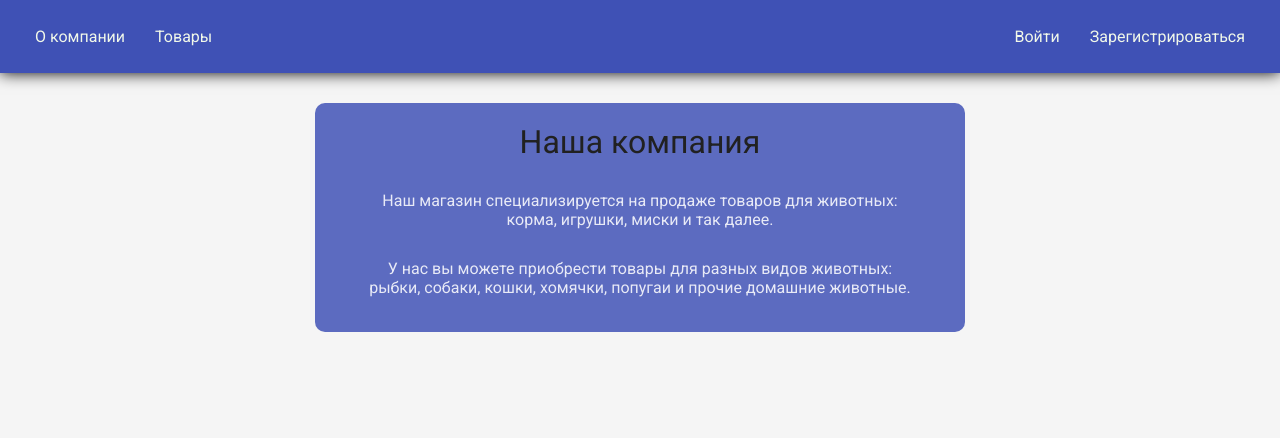
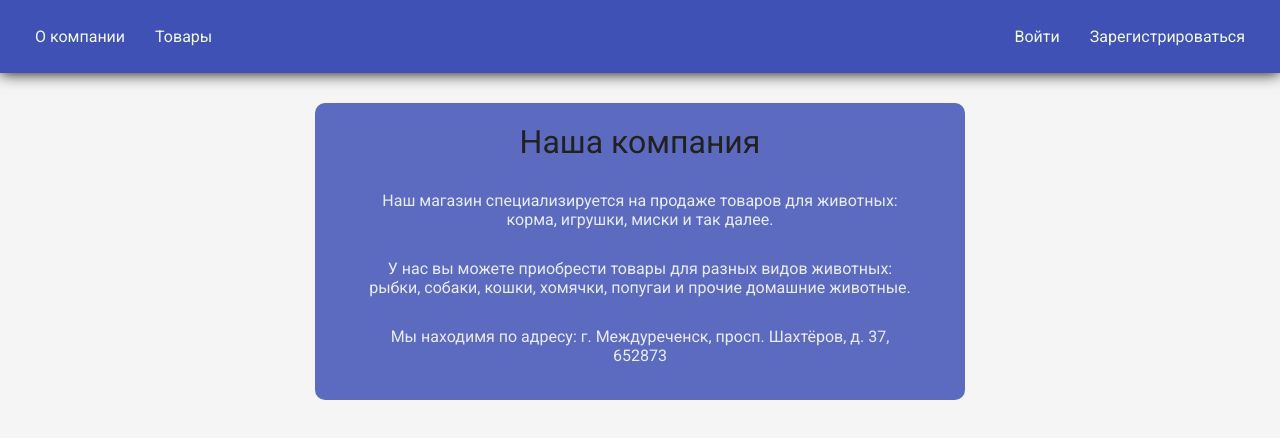
Before and after one commit to Async-Reaper/Zooshop-react, a React (Create React App) app: page / in a window 1280 px wide. Shown: the top 438 px of the page. Built offline with nearby package versions, Linux system fonts and the light colour scheme; no server answers.

Commit message:
adding info for company

```diff
--- a/src/components/Cart/Cart.tsx
+++ b/src/components/Cart/Cart.tsx
@@ -1,4 +1,3 @@
-import { Button } from '@mui/material'
 import React, { FC, memo } from 'react'
 import { useTypedDispatch } from '../../hooks/useTypedDispatch'
 import { useTypedSelector } from '../../hooks/useTypedSelector'
--- a/src/components/Info/InfoContent.tsx
+++ b/src/components/Info/InfoContent.tsx
@@ -11,6 +11,9 @@ export const InfoContent: FC = () => {
             <p className={cl.InfoCompanyText}>
                 У нас вы можете приобрести товары для разных видов животных: рыбки, собаки, кошки, хомячки, попугаи и прочие домашние животные.
             </p>
+            <p className={cl.InfoCompanyText}>
+                Мы находимя по адресу: г. Междуреченск, просп. Шахтёров, д. 37, 652873
+            </p>
         </div>
     )
 }
```
